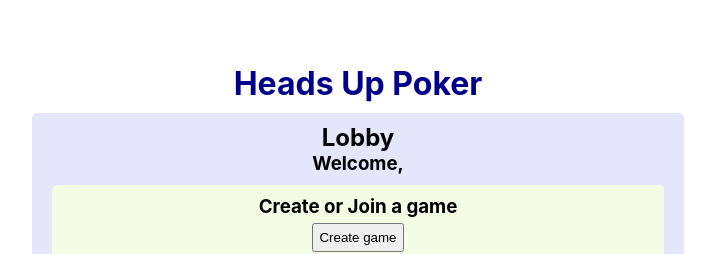
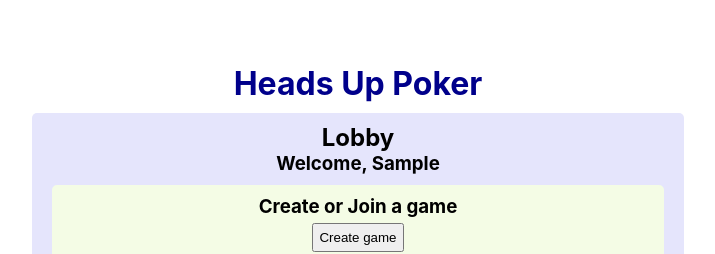
Before and after one commit to edwardhorsey/heads-up, a React (Create React App) app in the folder Frontend/: page / in a window 1280 px wide. Both pictures are taken after typing "Sample" into the empty fields and a click on the button "Set name". Shown: the top 254 px of the page, without its empty margins (42-757 px from the left). Built offline with nearby package versions, Linux system fonts and the light colour scheme; no server answers.

Commit message:
remove empty vars

```diff
--- a/Frontend/src/Components/GameContainer/GameContainer.tsx
+++ b/Frontend/src/Components/GameContainer/GameContainer.tsx
@@ -6,12 +6,8 @@ import GameHand from "../GameHand";
 import Button from "../Button";
 
 const GameContainer: React.FC = () => {
-  // const [input, setInput] = useState('Game Container')
-
   const context = useContext(ServerContext);
-  const { uid, gid, players, whichPlayer, noOfHands, yourHand, oppHand, pot, community, noOfRounds } = context;
-  console.log(context)
-
+  const { uid, gid, players, whichPlayer, noOfHands, yourHand, oppHand, pot, community, noOfRounds } = context.cState;
   const yourself = {...players[whichPlayer]}; // yourself is user
   const opponent = {...players[whichPlayer === 0 ? 1: 0]}; // opponent is opponent
 
--- a/Frontend/src/Components/Lobby/Lobby.tsx
+++ b/Frontend/src/Components/Lobby/Lobby.tsx
@@ -9,8 +9,8 @@ const Lobby: React.FC = () => {
   return (
     <section className={styles.Lobby}>
       <h2>Lobby</h2>
-      <h3>Welcome, {context.displayName}</h3>
-      {context.gid ? <WaitingRoom /> : <CreateOrJoin />}
+      <h3>Welcome, {context.cState.displayName}</h3>
+      {context.cState.gid ? <WaitingRoom /> : <CreateOrJoin />}
     </section>
   );
 };
```
